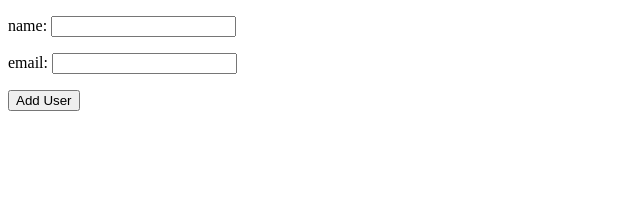
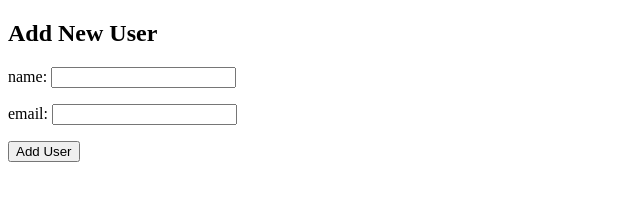
Before and after one commit to jeremydaly/gitpod-app, a website: page static/index.html in a window 1280 px wide. Shown: the whole page, without its empty margins (0-640 px from the left). Drawn offline with Linux system fonts and the light colour scheme.

Commit message:
add header to form

```diff
--- a/static/index.html
+++ b/static/index.html
@@ -8,6 +8,7 @@
     <title>Hello, world!</title>
   </head>
   <body>
+    <h2>Add New User</h2>
     <form action="/submit" method="post" enctype="multipart/form-data">
       <p>name: <input type="text" name="name"></p>
       <p>email: <input type="email" name="email"></p>
```
